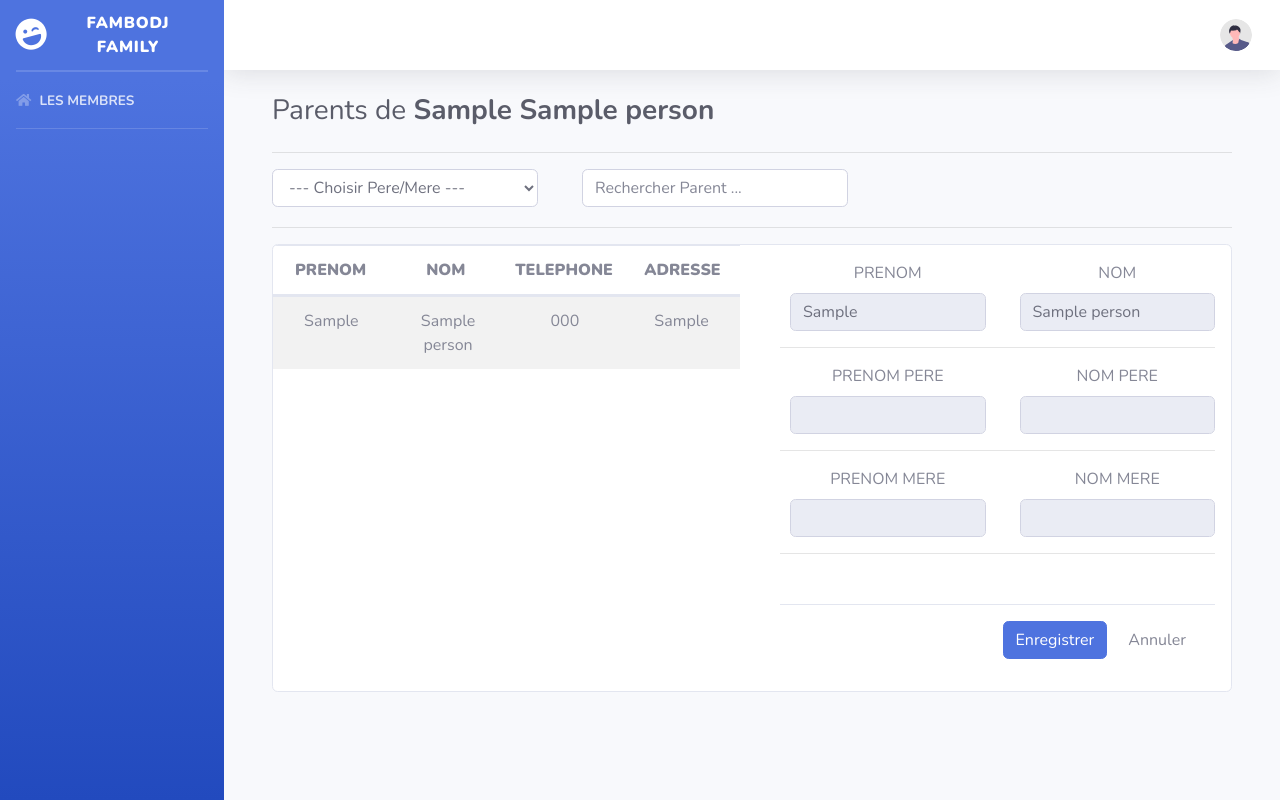
After one commit to guissemohamedcherif/bakeli-management, a Django app: template templates/common/linkToParent.html in a window 1280 px wide. The commit adds this page. Run offline with Django 3.2, Linux system fonts and the light colour scheme; the template is opened without the code that fills it: values that come from a table or form of the project are taken from there, others are empty; tables that the repository leaves empty hold one stand-in row (values such as "Sample post"); parts of the project's set-up code (start-up, migrations or seed data) failed here and were passed over; some libraries are stand-ins or nearby versions.

Commit message:
add pere

```diff
--- a/apps/common/models.py
+++ b/apps/common/models.py
@@ -13,6 +13,7 @@ class Person(models.Model):
     genre = models.CharField(max_length=250, choices=genre_stat, default='')
     image = models.ImageField(default='users/login.png',upload_to='users/', null=True, blank=True)
     stat = models.BooleanField(default=True)
+    gene =  models.CharField(max_length=100, blank=False)
     created_on = models.DateTimeField(auto_now_add=True)
 
 
--- a/crm_main/local_settings.py
+++ b/crm_main/local_settings.py
@@ -16,5 +16,8 @@ DATABASES = {
         'PASSWORD': '',
         'HOST': 'localhost',
         'PORT': '3306',
+         'OPTIONS': {
+         "init_command": "SET foreign_key_checks = 0;",
+    },
     }
 }
--- a/crm_main/urls.py
+++ b/crm_main/urls.py
@@ -27,6 +27,8 @@ urlpatterns = [
     path('delete-user', views.deleteUser, name='Userdelete'),
     path('test-members/',views.mCreate, name='testcreate'),
     path('update-members/',views.MemberEdit, name='updateMember'),
+    url(r'^link/(?P<id>[0-9]+)/$', views.linkParent, name='openLink'),
+    path('create-linkParent/',views.createLinkParent, name='linkCreate'),
 
 ]
 
--- /dev/null
+++ b/templates/common/linkToParent.html
@@ -0,0 +1,227 @@
+{% extends 'base.html' %}
+{% load static %}
+{% block content %}
+
+
+    <!-- Begin Page Content -->
+    <div class="container-fluid">
+
+        <!-- Page Heading -->
+        <div class="d-sm-flex align-items-center justify-content-between mb-4 mt-4">
+        <h1 class="h3 mb-0 text-gray-800">Parents de <strong>{{niit.prenom}} {{niit.nom}}</strong></h1>
+        </div>
+ <!-- Divider -->
+ <hr class="sidebar-divider">
+ <div class="row" style="width:600px; margin-bottom: 20px;">
+    <div class="col-sm" style="text-align:center;margin-right:10px;">
+      <select onchange="searchDatas()" class="form-control" id="parentId">
+          <option value="">--- Choisir Pere/Mere ---</option>
+          <option value="HOMME"> PERE </option>
+          <option value="FEMME"> MERE </option>
+      </select>
+    </div>
+    <div class="col-sm" style="text-align:center; margin-left:10px;">
+        <input type="text" onkeyup="searchParent()" class="form-control" id="txtparent" placeholder="Rechercher Parent ...">
+  </div>
+  </div>
+  <hr class="sidebar-divider">
+    <div class="card o-hidden" style="text-align:center;">
+
+    <div class="row">
+        <div class="col-sm">
+            <table id="parentTable" class="table table-striped">
+                <thead>
+                    <tr style="display:flex;">
+                        <th class="col" style="text-align:center" ><strong>PRENOM</strong></th>
+                        <th class="col" style="text-align:center" ><strong>NOM</strong></th>
+                        <th class="col" style="text-align:center" ><strong>TELEPHONE</strong></th>
+                        <th class="col" style="text-align:center" ><strong>ADRESSE</strong></th>
+                      </tr>
+                </thead>
+                {% if persons %}
+                {% for person in persons %}
+                <tbody>
+                    <tr style="display:flex;">
+                     <td class="idClass col-md" id="idPers" name="idD" style="text-align:center;display:none;">{{person.id}}</td>
+                      <td class="prenClass col-md" name="prenom" style="text-align:center">{{person.prenom}}</td>
+                      <td class="nomClass col-md" name="nom" style="text-align:center">{{person.nom}}</td>
+                      <td class="telClass col-md" name="tel" style="text-align:center">{{person.tel}}</td>
+                      <td class="adressClass col-md" name="adress" style="text-align:center">{{person.adress}}</td>
+                      <td class="genreClass col-md" name="genre" style="text-align:center; display:none;">{{person.genre}}</td>
+                  </tr>
+                {% endfor %}
+                {% endif %}
+            </tbody>
+              </table>
+        </div>
+        <div class="col-sm">
+            <form id="addParent" action="">
+        <div class="modal-body">
+    <div class="row">
+    <div class="col-sm" style = "margin-left:10px;text-align:center;">
+        <label>PRENOM</label>
+        <input id="prenomId" readonly value="{{niit.prenom}}" name="prenomName" type="text" class="form-control" aria-label="prenom" aria-describedby="basic-addon1">
+    </div>
+    <div class="col-sm" style = "margin-left:10px;text-align:center;">
+        <label>NOM</label>
+        <input id="nomId" readonly value="{{niit.nom}}" name="nomName" type="text" class="form-control" aria-label="nom" aria-describedby="basic-addon1">
+    </div>
+    </div>
+    <hr class="sidebar-divider">
+    <div class="row">
+        <div class="col-sm" style = "margin-left:10px;text-align:center;">
+            <label>PRENOM PERE</label>
+            <input id="prenomPereId" readonly name="prenomPereName" type="text" class="form-control" aria-describedby="basic-addon1">
+        </div>
+        <div class="col-sm" style = "margin-left:10px;text-align:center;">
+            <label>NOM PERE</label>
+            <input id="nomPereId" readonly type="text" class="form-control" aria-describedby="basic-addon1">
+        </div>
+        </div>
+            <hr class="sidebar-divider">
+        <div class="row">
+            <div class="col-sm" style = "margin-left:10px;text-align:center;">
+                <label>PRENOM MERE</label>
+                <input id="prenomMereId" readonly type="text" class="form-control"aria-describedby="basic-addon1">
+            </div>
+            <div class="col-sm" style = "margin-left:10px;text-align:center;">
+                <label>NOM MERE</label>
+                <input id="nomMereId" readonly type="text" class="form-control" aria-describedby="basic-addon1">
+            </div>
+            </div>
+            <input id="idP" readonly type="hidden" class="form-control" aria-describedby="basic-addon1">
+            <input id="idM" readonly type="hidden" class="form-control" aria-describedby="basic-addon1">
+
+    <hr class="sidebar-divider">
+    <div class="modal-footer" style="margin-top: 50px">
+    <button id="btn_save" onClick="saveLink({{person.id}})" name="btn" type="button" class="btn btn-primary" >Enregistrer</button>
+    <button id="btn_close"  class="btn btn-"type="button" class="btn btn-default" onclick="resetAll()">Annuler</button>
+    </div>
+    </form>
+        </div>
+    </div>
+    </div>
+    </div>
+
+    <script>
+
+            let thetable = document.getElementById('parentTable');
+            for (let i = 1; i < thetable.rows.length; i++)
+                {
+                    thetable.rows[i].onclick = function()
+                    {
+                        TableRowClick(this);
+                    };
+                }
+
+            function TableRowClick(therow) {
+                genre = therow.cells[5].innerHTML;
+                prenom = therow.cells[1].innerHTML;
+                nom = therow.cells[2].innerHTML;
+                id = therow.cells[0].innerHTML;
+                if(genre == "HOMME") {
+                    $("#prenomPereId").val(prenom);
+                    $("#nomPereId").val(nom);
+                    $("#idP").val(id);
+                }
+                if(genre == "FEMME") {
+                    $("#prenomMereId").val(prenom);
+                    $("#nomMereId").val(nom);
+                    $("#idM").val(id);
+                }
+            };
+
+            function resetAll(){
+                $('form#addParent').trigger("reset");
+            }
+
+            function searchDatas(){
+
+                var input,table,tr,td,filter,displayD;
+                input = document.getElementById("parentId");
+                filter = input.value.toUpperCase();
+                table = document.getElementById("parentTable");
+                tr = table.getElementsByTagName("tr");
+
+                for(i=0;i<tr.length;i++)
+                {
+                    td = tr[i].getElementsByTagName("td")[5];
+
+                    if (td){
+                      displayD = td.innerText;
+                      if(displayD.toUpperCase().indexOf(filter)>-1)
+                      {
+                        tr[i].style.display="flex";
+                      }else
+                      {
+                        tr[i].style.display="none";
+                      }
+                    }
+                }
+              }
+
+              function searchParent(){
+                var input, filter, table, tr, td, i, textval;
+                input = document.getElementById("txtparent");
+                filter = input.value.toUpperCase();
+                table = document.getElementById("parentTable");
+                tr = document.getElementsByTagName("tr");
+                for  (i = 0; i < tr.length; i++){
+                  td1 = tr[i].getElementsByTagName("td")[1];
+                  td2 = tr[i].getElementsByTagName("td")[2];
+                  td3 = tr[i].getElementsByTagName("td")[3];
+                  td4 = tr[i].getElementsByTagName("td")[4];
+                  td5 = tr[i].getElementsByTagName("td")[5];
+
+                  if(td1){
+                    textval3 = td3.textContent || td3.textContent;
+                    textval1 = td1.textContent || td1.textContent;
+                    textval2 = td2.textContent || td2.textContent;
+                    textval4 = td4.textContent || td4.textContent;
+                    textval5 = td5.textContent || td5.textContent;
+
+                    if (textval3.toUpperCase().indexOf(filter) > -1 || textval1.toUpperCase().indexOf(filter) > -1 || textval2.toUpperCase().indexOf(filter) > -1 ||
+                    textval4.toUpperCase().indexOf(filter) > -1 || textval5.toUpperCase().indexOf(filter) > -1)
+                   {
+                      tr[i].style="display:flex";
+                  }
+                  else{
+                    tr[i].style.display="none";
+                  }
+                }
+                }
+              }
+
+    </script>
+    <script>
+
+        function saveLink(id){
+            var idPers = id;
+            var idPere = $("#idP").val();
+            var idMere = $("#idM").val();
+
+            if(idMere || idPere)
+                {
+                    // Create Ajax Call
+                    $.ajax({
+                        url: '{% url "linkCreate" %}',
+                        data: {
+                            'idPers': idPers,
+                            'idPere': idPere,
+                            'idMere':idMere,
+                        },
+
+                        dataType: 'json',
+                        success: function () {
+
+                        }
+                    });
+                  } else {
+                    alert("Remplir tous les champs.");
+                }
+                $('form#addParent').trigger("reset")
+            }
+
+    </script>
+
+    {% endblock content %}
```
Also changed, not shown: apps/common/views.py (+20 -0 lines), templates/common/member.html (+8 -1 lines), apps/common/migrations/0011_person_gene.py (added).
